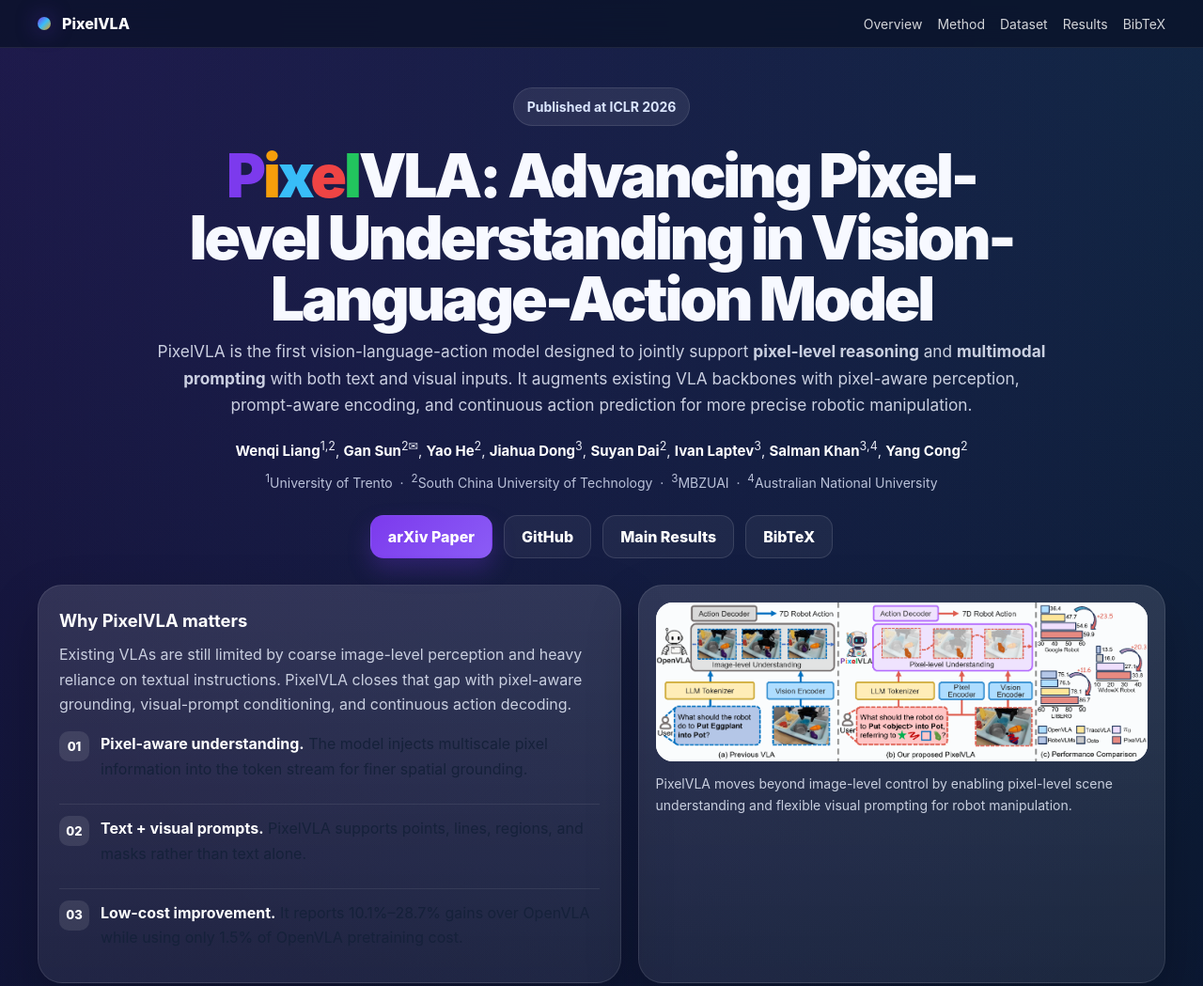
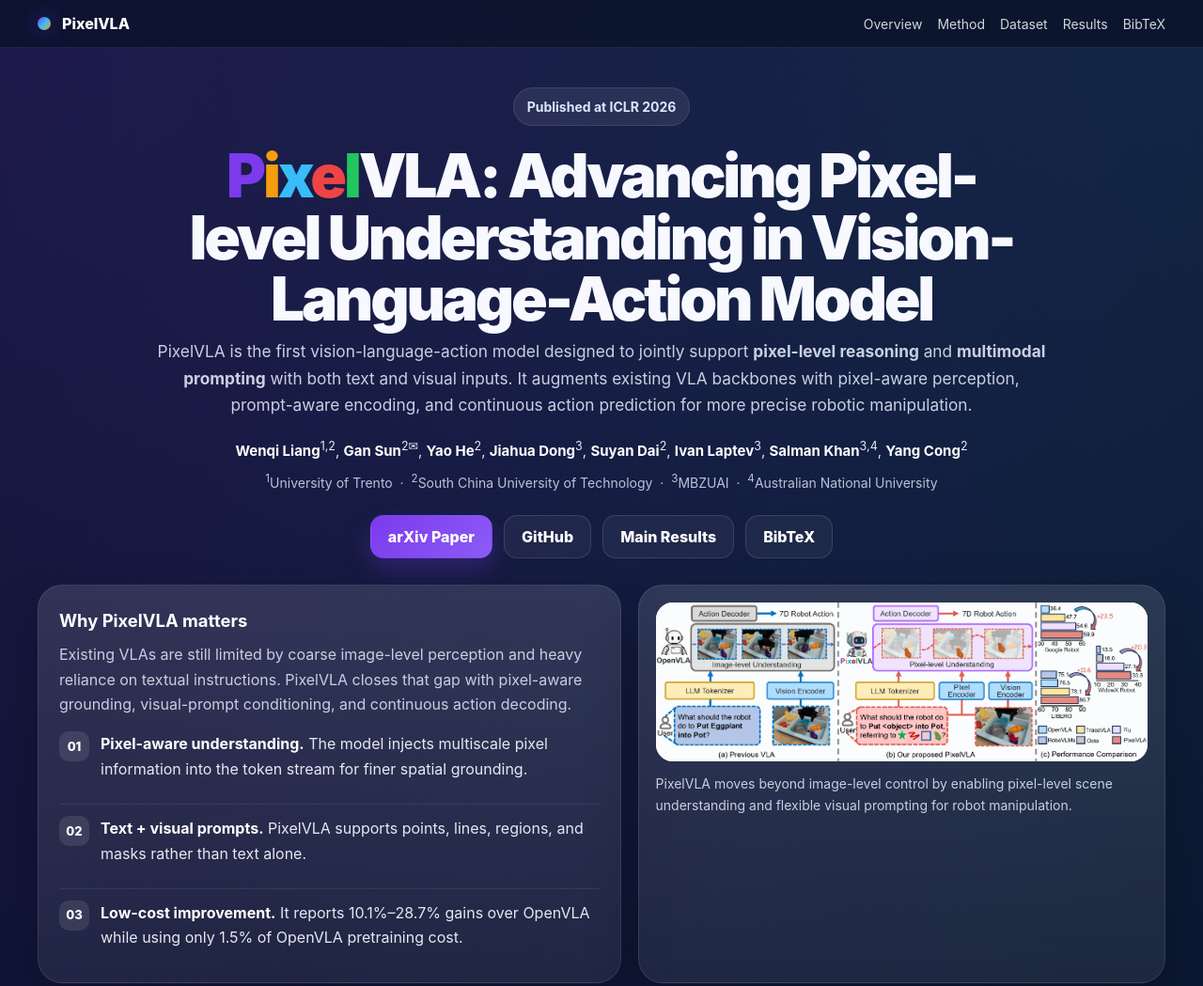
Before and after one commit to WenqiLiang/PixelVLA, a plain HTML site: page index.html in a window 1280 px wide. Shown: the top 1049 px of the page at 94% size. Drawn offline with Linux system fonts and the light colour scheme.

Commit message:
Update index.html

```diff
--- a/index.html
+++ b/index.html
@@ -120,8 +120,13 @@
     .hero-panel p{margin:0; color:rgba(236,241,255,.82)}
     .key-list{display:grid; gap:12px; margin-top:16px}
     .key-item{
-      display:grid; grid-template-columns:32px 1fr; gap:12px; align-items:start;
-      padding:12px 0; border-top:1px solid rgba(255,255,255,.08);
+      display:grid;
+      grid-template-columns:32px 1fr;
+      gap:12px;
+      align-items:start;
+      padding:12px 0;
+      border-top:1px solid rgba(255,255,255,.08);
+      color:rgba(245,248,255,.92);
     }
     .key-item:first-child{border-top:0; padding-top:0}
     .k{
```
